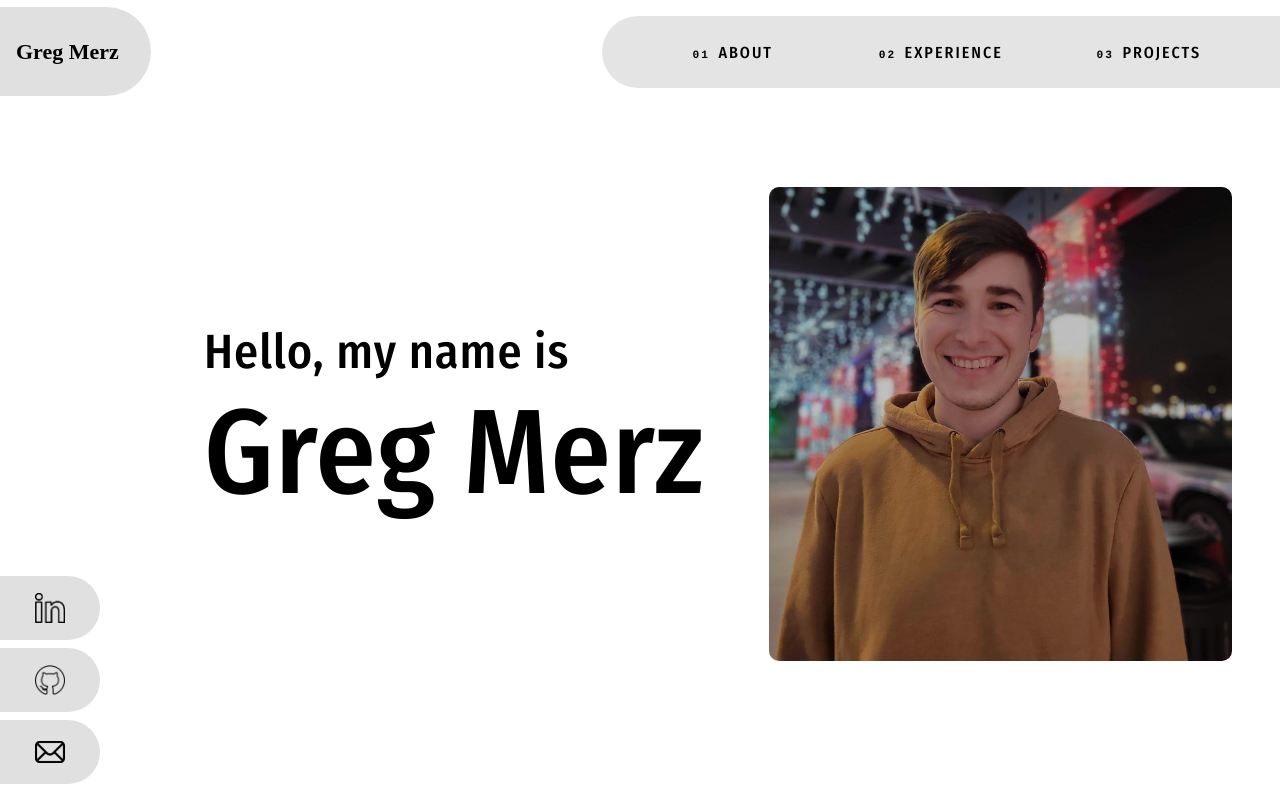
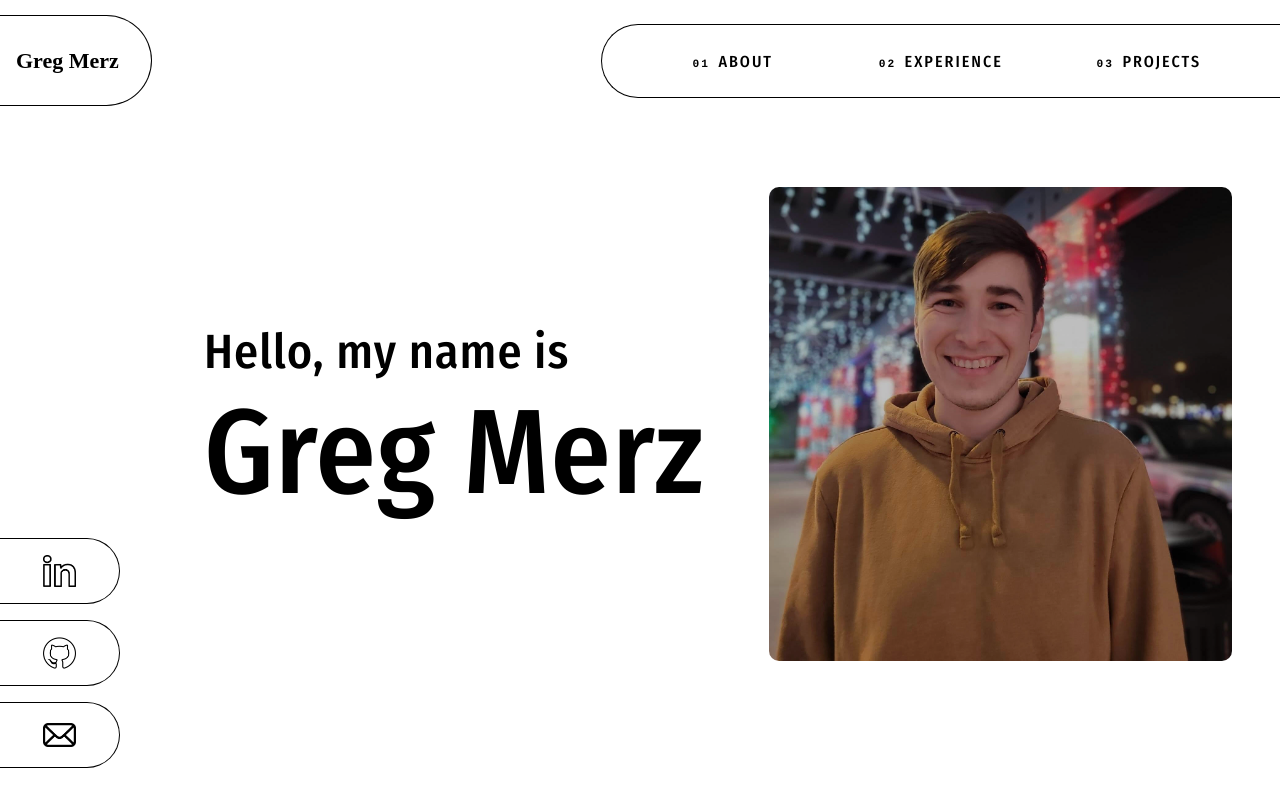
Before and after one commit to GregMerz/Portfolio, a React (Create React App) app: page / in a window 1280 px wide. Shown: the top 800 px of the page. Built offline with nearby package versions, Linux system fonts and the light colour scheme; a web font is replaced by a local one.

Commit message:
Changed background for navbar and sidebar

```diff
--- a/src/components/Navbar/NavbarElements.js
+++ b/src/components/Navbar/NavbarElements.js
@@ -9,7 +9,7 @@ export const Header = styled.header`
   position: fixed;
   display: flex;
   width: 100%;
-  margin: 1rem 0;
+  padding: 1.5rem 0;
   gap: var(--gap, 1rem);
   align-items: center;
   justify-content: space-between;
@@ -29,16 +29,19 @@ export const Logo = styled.a`
   font-family: Simply Glamorous;
   text-decoration: none;
   /* background: linear-gradient(0.25turn, var(--secondary--color), #e27d5f); */
-  background: rgba(0, 0, 0, 0.12);
+  /* background: rgba(0, 0, 0, 0.12); */
+  border-top: 1px solid black;
+  border-right: 1px solid black;
+  border-bottom: 1px solid black;
   border-radius: 0 50px 50px 0;
   padding: 2rem 2rem 2rem 1rem;
-  border-bottom: 5px solid var(--shadow--color);
-  border-right: 5px solid var(--shadow--color);
+  /* border-bottom: 5px solid var(--shadow--color);
+  border-right: 5px solid var(--shadow--color); */
 
   :hover {
     cursor: none;
     font-size: 26px;
-    background: rgba(0, 0, 0, 0.14);
+    /* background: rgba(0, 0, 0, 0.14); */
     /* filter: brightness(110%); */
   }
 
@@ -53,18 +56,21 @@ export const Nav = styled.nav``
 export const Wrapper = styled.ul`
   display: flex;
   gap: var(--gap, 1rem);
-
+  background: white;
   list-style: none;
   padding: 0;
   margin: 0;
   border-radius: 50px 0 0 50px;
+  border-top: 1px solid black;
+  border-left: 1px solid black;
+  border-bottom: 1px solid black;
   /* border-top: 3px solid #abccd8; */
   /* border-bottom: 7px solid var(--shadow--color);
   border-left: 7px solid var(--shadow--color); */
   /* background: linear-gradient(0.25turn, #e27d5f, var(--secondary--color)); */
-  background: rgba(0, 0, 0, 0.105);
+  /* background: rgba(0, 0, 0, 0.105); */
 
-  backdrop-filter: blur(1rem);
+  /* backdrop-filter: blur(1rem); */
 
   @media (max-width: 40em) {
     --gap: 3em;
@@ -95,11 +101,11 @@ export const Active = styled.li`
   height: 1vh;
 
   /* :after {
-        content: "";
+    content: '';
     position: absolute;
-        left: 0;
+    left: 0px;
     width: 0;
-        bottom: -3px;
+    bottom: -10px;
     background: black;
     height: 2px;
     transition-property: width;
--- a/src/components/Sidebar/SidebarElements.js
+++ b/src/components/Sidebar/SidebarElements.js
@@ -3,7 +3,7 @@ import styled from 'styled-components'
 export const SidebarContainer = styled.div`
   justify-content: center;
   align-items: center;
-  width: 100px;
+  width: 120px;
   height: 100vh;
   position: fixed;
   display: grid;
@@ -48,7 +48,7 @@ export const SidebarWrapper = styled.div`
   left: 0;
   bottom: 0;
   height: auto;
-  padding-block: 0.5rem;
+  padding-block: 1rem;
 
   /* display: grid;
   grid-template-columns: 1fr;
@@ -61,12 +61,12 @@ export const SidebarLink = styled.a`
   justify-content: center;
   transition: 0.2s ease-in-out;
   /* cursor: pointer; */
-  margin: 0.5rem 0;
+  margin: 1rem 0;
   /* background: linear-gradient(0.25turn, var(--secondary--color), #e27d5f); */
-  background: rgba(0, 0, 0, 0.12);
-  /* border-top: 3px solid black;
-  border-right: 3px solid black;
-  border-bottom: 3px solid black; */
+  /* background: rgba(0, 0, 0, 0.12); */
+  border-top: 1px solid black;
+  border-right: 1px solid black;
+  border-bottom: 1px solid black;
   border-radius: 0 50px 50px 0;
   height: 4rem;
   /* border-bottom: 5px solid var(--shadow--color);
@@ -78,7 +78,7 @@ export const SidebarLink = styled.a`
     /* filter: brightness(110%); */
     transition: 0.2s ease-in-out;
     width: 110%;
-    background: rgba(0, 0, 0, 0.14);
+    /* background: rgba(0, 0, 0, 0.14); */
   }
 
   @media (max-width: 40rem) {
@@ -88,5 +88,5 @@ export const SidebarLink = styled.a`
 
 export const SidebarImg = styled.img`
   /* cursor: pointer; */
-  width: 30%;
+  width: 27.5%;
 `
```
Lines whose indentation alone changed are shown as unchanged.
